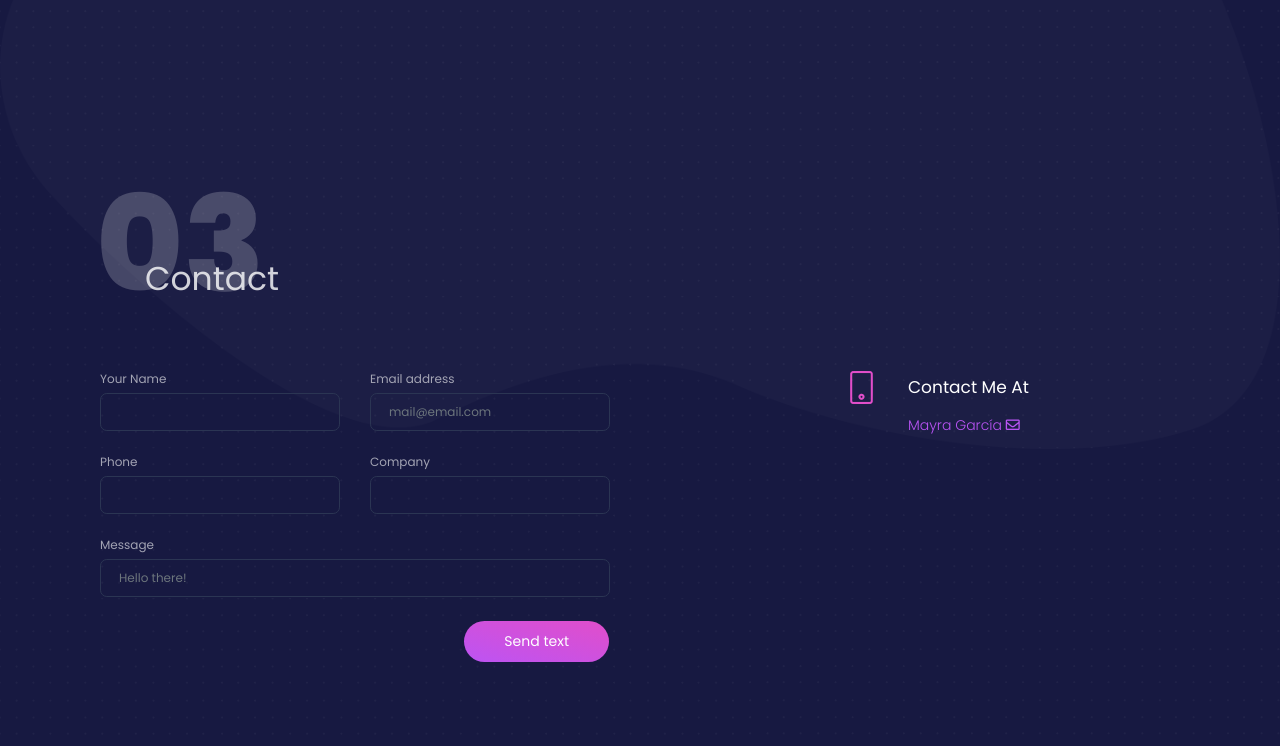
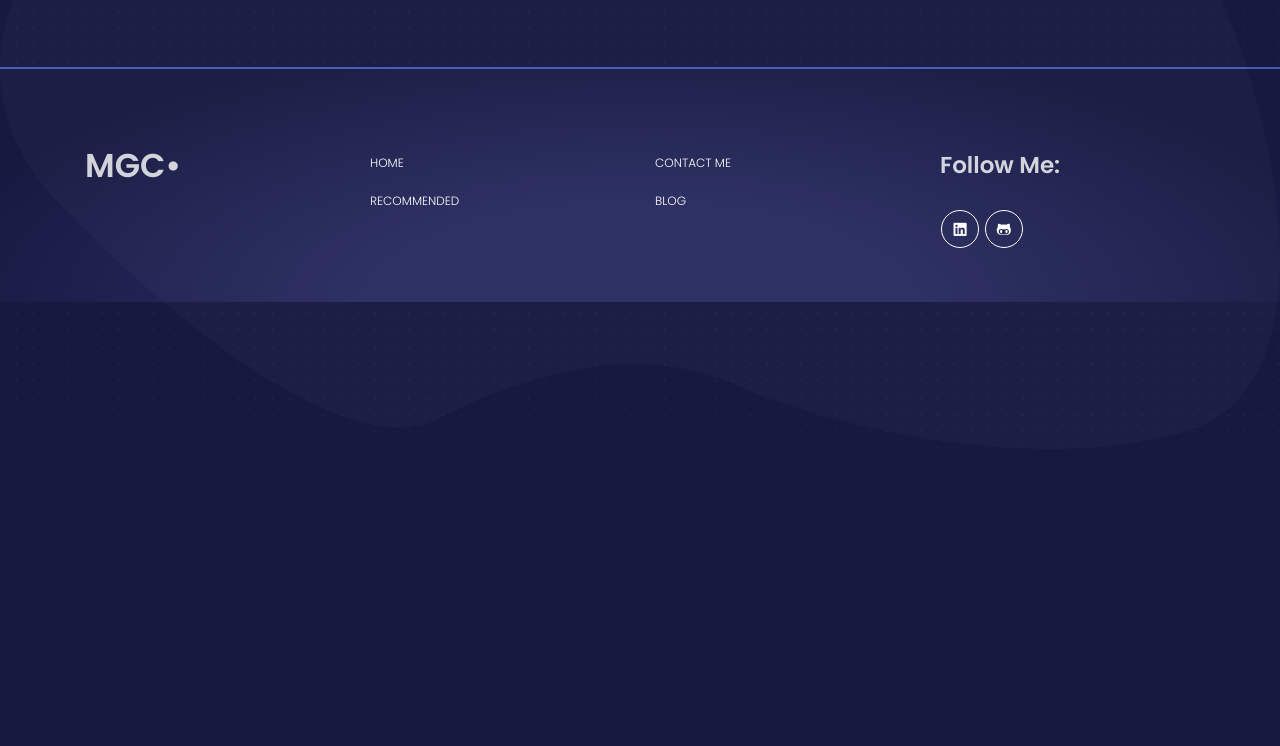
Before and after one commit to mayragarciaac/magarcor, a plain HTML site: page index.html in a window 1280 px wide. Shown: the part 1214-1960 px from the top of the page. After the commit the page ends 1663 px from the top, so only its background shows below. Drawn offline with Linux system fonts and the light colour scheme.

Commit message:
Contact section modified

```diff
--- a/index.html
+++ b/index.html
@@ -34,17 +34,20 @@
 	<!-- CSS Just for demo purpose, don't include it in your project -->
 	<link href="./assets/demo/demo.css" rel="stylesheet" />
 </head>
+
 <body class="profile-page">
 	<!-- Navbar -->
 
 	<nav class="navbar navbar-expand-lg fixed-top navbar-transparent " color-on-scroll="100">
 		<div class="container">
 			<div class="navbar-translate">
-        <a class="navbar-brand" href="/magarcor" rel="tooltip" title="Designed and Coded MGC" data-placement="bottom" >
+				<a class="navbar-brand" href="/magarcor" rel="tooltip" title="Designed and Coded MGC"
+					data-placement="bottom">
 					<span>MGC•</span> Mayra García
 				</a>
-        <button class="navbar-toggler navbar-toggler" type="button" data-toggle="collapse" data-target="#navigation"
-          aria-controls="navigation-index" aria-expanded="false" aria-label="Toggle navigation">
+				<button class="navbar-toggler navbar-toggler" type="button" data-toggle="collapse"
+					data-target="#navigation" aria-controls="navigation-index" aria-expanded="false"
+					aria-label="Toggle navigation">
 					<span class="navbar-toggler-bar bar1"></span>
 					<span class="navbar-toggler-bar bar2"></span>
 					<span class="navbar-toggler-bar bar3"></span>
@@ -59,8 +62,9 @@
 							</a>
 						</div>
 						<div class="col-6 collapse-close text-right">
-              <button type="button" class="navbar-toggler" data-toggle="collapse" data-target="#navigation"
-                aria-controls="navigation-index" aria-expanded="false" aria-label="Toggle navigation">
+							<button type="button" class="navbar-toggler" data-toggle="collapse"
+								data-target="#navigation" aria-controls="navigation-index" aria-expanded="false"
+								aria-label="Toggle navigation">
 								<i class="tim-icons icon-simple-remove"></i>
 							</button>
 						</div>
@@ -82,7 +86,8 @@
 						</a>
 					</li>
 					<li class="nav-item p-0">
-            <a class="nav-link" href="recommended" rel="tooltip" title="Recommended" data-placement="bottom">
+						<a class="nav-link" href="recommended" rel="tooltip" title="Recommended"
+							data-placement="bottom">
 							<i class="fas fa-star"></i>
 							<p class="d-lg-none d-xl-none">Recommended</p>
 						</a>
@@ -103,13 +108,18 @@
 						<h5 class="text-on-back">01</h5>
 						<p class="profile-description">
 							🌵 I'm a Web Developer based on Tenerife, Canary Islands - Spain.<br>
-               🌵 I’m currently learning new tecnologies. Here you can find my experiencies with diferents frameworks, !enjoy!
+							🌵 I’m currently learning new tecnologies. Here you can find my experiencies with diferents
+							frameworks, !enjoy!
 						</p>
 						<div class="btn-wrapper profile pt-3">
-                <a target="_blank" href="https://www.linkedin.com/in/mayra-g-43b333164" class="btn btn-icon btn-twitter btn-round" data-toggle="tooltip" data-original-title="Follow Me">
+							<a target="_blank" href="https://www.linkedin.com/in/mayra-g-43b333164"
+								class="btn btn-icon btn-twitter btn-round" data-toggle="tooltip"
+								data-original-title="Follow Me">
 								<i class="fab fa-linkedin"></i>
 							</a>
-                <a target="_blank" href="https://github.com/mayragarciaac" class="btn btn-icon btn-facebook btn-round" data-toggle="tooltip" data-original-title="Follow Me">
+							<a target="_blank" href="https://github.com/mayragarciaac"
+								class="btn btn-icon btn-facebook btn-round" data-toggle="tooltip"
+								data-original-title="Follow Me">
 								<i class="fab fa-github-alt"></i>
 							</a>
 						</div>
@@ -278,28 +288,33 @@
 								</ol>
 								<div class="carousel-inner" role="listbox">
 									<div class="carousel-item active">
-                      <img class="d-block" src="./assets/img/teide.jpg" height="350" width="550" alt="First slide">
+										<img class="d-block" src="./assets/img/teide.jpg" height="350" width="550"
+											alt="First slide">
 										<div class="carousel-caption d-none d-md-block">
 											<h5>Volcano Teide, Santa Cruz of Tenerife</h5>
 										</div>
 									</div>
 									<div class="carousel-item ">
-                     <img class="d-block" src="./assets/img/mar_teresitas.jpg" height="350" width="550"  alt="First slide">
+										<img class="d-block" src="./assets/img/mar_teresitas.jpg" height="350"
+											width="550" alt="First slide">
 										<div class="carousel-caption d-none d-md-block">
 											<h5>Teresitas Beach, Tenerife</h5>
 										</div>
 									</div>
 									<div class="carousel-item ">
-                     <img class="d-block" src="./assets/img/la_graciosa.jpg" height="350" width="550"  alt="First slide">
+										<img class="d-block" src="./assets/img/la_graciosa.jpg" height="350" width="550"
+											alt="First slide">
 										<div class="carousel-caption d-none d-md-block">
 											<h5>North Way, La Graciosa</h5>
 										</div>
 									</div>
 								</div>
-                  <a class="carousel-control-prev" href="#carouselExampleIndicators" role="button" data-slide="prev">
+								<a class="carousel-control-prev" href="#carouselExampleIndicators" role="button"
+									data-slide="prev">
 									<i class="tim-icons icon-minimal-left"></i>
 								</a>
-                  <a class="carousel-control-next" href="#carouselExampleIndicators" role="button" data-slide="next">
+								<a class="carousel-control-next" href="#carouselExampleIndicators" role="button"
+									data-slide="next">
 									<i class="tim-icons icon-minimal-right"></i>
 								</a>
 							</div>
@@ -308,7 +323,8 @@
 					<div class="col-md-5">
 						<h1 class="profile-title text-left">Projects</h1>
 						<h5 class="text-on-back">02</h5>
-              <p class="profile-description text-left">In the process of creating a new development space, testing new tools and enjoying the journey.</p>
+						<p class="profile-description text-left">In the process of creating a new development space,
+							testing new tools and enjoying the journey.</p>
 						<div class="btn-wrapper pt-3">
 							<a href="https://github.com/mayragarciaac" class="btn btn-simple btn-info" target="_blank">
 								<i class="tim-icons icon-bulb-63"></i> Check it!
@@ -318,73 +334,6 @@
 				</div>
 			</div>
 		</div>
-      <section class="section">
-        <div class="container">
-          <div class="row">
-            <div class="col-md-6">
-              <div class="card card-plain">
-                <div class="card-header">
-                  <h1 class="profile-title text-left">Contact</h1>
-                  <h5 class="text-on-back">03</h5>
-                </div>
-                <div class="card-body">
-                  <form>
-                    <div class="row">
-                      <div class="col-md-6">
-                        <div class="form-group">
-                          <label>Your Name</label>
-                          <input type="text" class="form-control" value="">
-                        </div>
-                      </div>
-                      <div class="col-md-6">
-                        <div class="form-group">
-                          <label>Email address</label>
-                          <input type="email" class="form-control" placeholder="mail@email.com">
-                        </div>
-                      </div>
-                    </div>
-                    <div class="row">
-                      <div class="col-md-6">
-                        <div class="form-group">
-                          <label>Phone</label>
-                          <input type="text" class="form-control" value="">
-                        </div>
-                      </div>
-                      <div class="col-md-6">
-                        <div class="form-group">
-                          <label>Company</label>
-                          <input type="text" class="form-control" value="">
-                        </div>
-                      </div>
-                    </div>
-                    <div class="row">
-                      <div class="col-md-12">
-                        <div class="form-group">
-                          <label>Message</label>
-                          <input type="text" class="form-control" placeholder="Hello there!">
-                        </div>
-                      </div>
-                    </div>
-                    <button type="submit" class="btn btn-primary btn-round float-right" rel="tooltip" data-original-title="Can't wait for your message" data-placement="right">Send text</button>
-                  </form>
-                </div>
-              </div>
-            </div>
-            <div class="col-md-4 ml-auto">
-              <div class="info info-horizontal">
-                <div class="icon icon-primary">
-                  <i class="tim-icons icon-mobile"></i>
-                </div>
-                <div class="description">
-                  <h4 class="info-title"> Contact Me At</h4>
-                  <p>  <a href="mailto:mayragarciaac@gmail.com">Mayra García <i class="far fa-envelope"></i></a>
-                  </p>
-                </div>
-              </div>
-            </div>
-          </div>
-        </div>
-      </section>
 	</div>
 	<footer class="footer">
 		<div class="container">
@@ -409,7 +358,9 @@
 				<div class="col-md-3">
 					<ul class="nav">
 						<li class="nav-item">
-                  <a href="mailto:mayragarciaac@gmail.com" class="nav-link">
+							<a href="javascript:void(0)" data-email="mayragarciaac@gmail.com" class="email_btn nav-link"
+								data-container="body" data-toggle="popover" data-placement="top"
+								data-content="Successful">
 								Contact Me
 							</a>
 						</li>
@@ -425,11 +376,13 @@
 					<h3 class="title">Follow Me:</h3>
 					<div class="btn-wrapper profile">
 						<a target="_blank" href="https://www.linkedin.com/in/mayra-g-43b333164"
-                  class="btn btn-icon btn-neutral btn-round btn-simple" data-toggle="tooltip" data-original-title="Follow Me">
+							class="btn btn-icon btn-neutral btn-round btn-simple" data-toggle="tooltip"
+							data-original-title="Follow Me">
 							<i class="fab fa-linkedin"></i>
 						</a>
 						<a target="_blank" href="https://github.com/mayragarciaac"
-                  class="btn btn-icon btn-neutral btn-round btn-simple" data-toggle="tooltip" data-original-title="Follow Me">
+							class="btn btn-icon btn-neutral btn-round btn-simple" data-toggle="tooltip"
+							data-original-title="Follow Me">
 							<i class="fab fa-github-alt"></i>
 						</a>
 					</div>
@@ -459,3 +412,27 @@
 </body>
 
 </html>
+<script>
+	let copyEmail = document.querySelector('.email_btn');
+
+	function copy(text) {
+		let input = document.createElement('textarea');
+		input.innerHTML = text;
+		document.body.appendChild(input);
+		input.select();
+		let result = document.execCommand('copy');
+		document.body.removeChild(input);
+		return result;
+	}
+
+	copyEmail.addEventListener('click', function (event) {
+		try {
+			let successful = copy(copyEmail.getAttribute('data-email'));
+			let msg = successful ? 'Successful copy!' : 'Unsuccessful :(';
+			copyEmail.setAttribute('data-content', msg);
+
+		} catch (err) {
+			console.log('Oops, unable to copy');
+		}
+	});
+</script>
```
Lines whose indentation alone changed are shown as unchanged.
